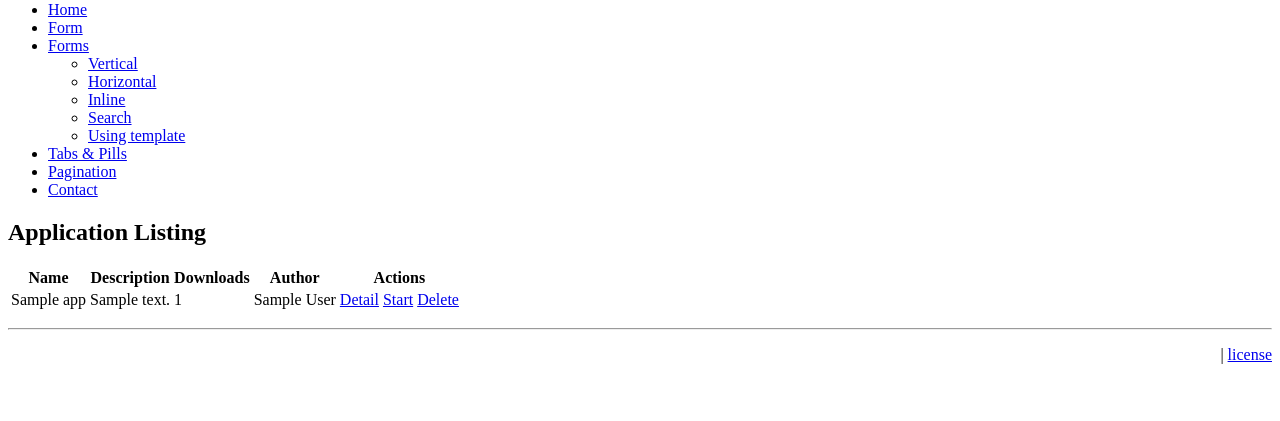
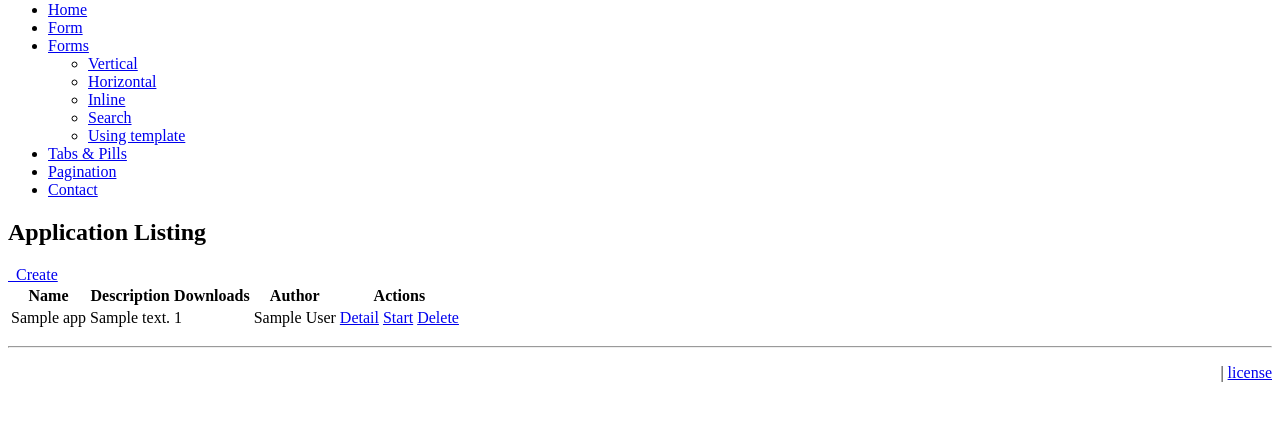
Before and after one commit to abhishekreddy1206/panex-web, a Django app: page /app/ in a window 1280 px wide. Shown: the part 101-522 px from the top of the page. Run offline with Django 3.2, Linux system fonts and the light colour scheme; tables that the repository leaves empty hold one stand-in row (values such as "Sample post"); parts of the project's set-up code (start-up, migrations or seed data) failed here and were passed over; some libraries are stand-ins or nearby versions.

Commit message:
adding new app creation button

```diff
--- a/app/templates/app/index.html
+++ b/app/templates/app/index.html
@@ -7,6 +7,12 @@
 <h2>
     Application Listing
 </h2>
+
+<div>
+    <a href="new" class="btn btn-success">
+        <i class="icon-plus icon-white"></i>&nbsp;&nbsp;Create</a>
+</div>
+
 <table class="table table-striped table-bordered table-hover">
     <thead>
         <tr>
```
